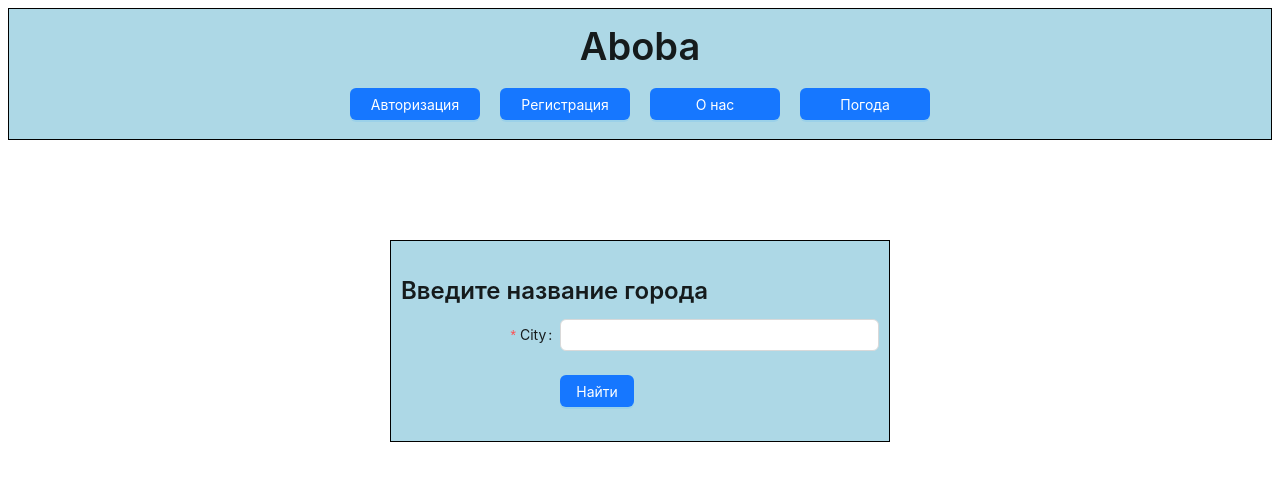
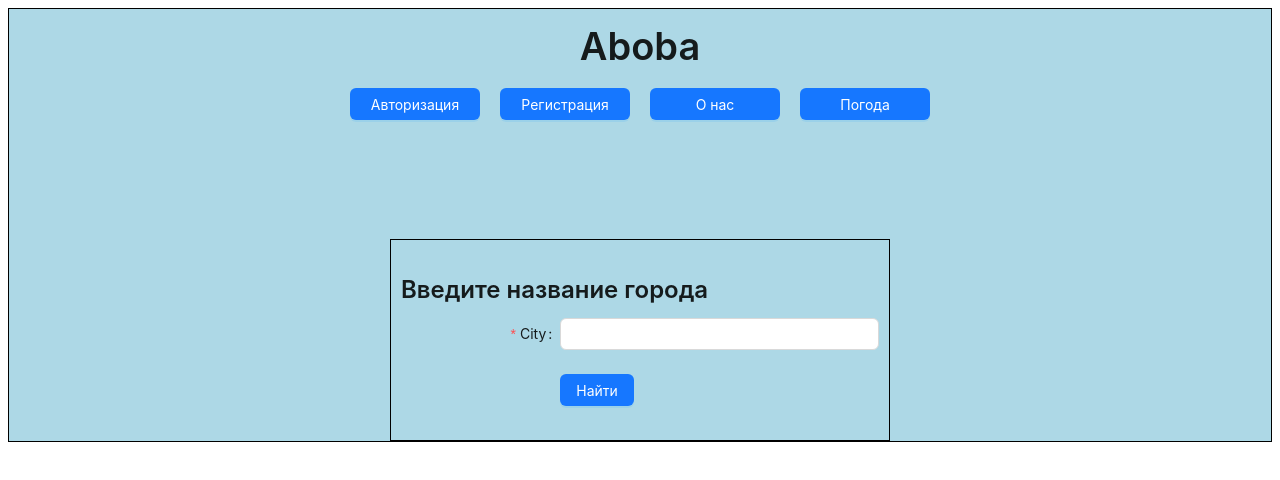
Before and after one commit to G3KT4R/first_attestat, a React (Create React App) app: page /weather in a window 1280 px wide. Shown: the top 480 px of the page. Built offline with nearby package versions, Linux system fonts and the light colour scheme.

Commit message:
fix: text

```diff
--- a/src/components/App/App.js
+++ b/src/components/App/App.js
@@ -4,9 +4,11 @@ import { RegistrationPage } from "../../pages/RegistrationPage/RegistrationPage"
 import { WeatherPage } from "../../pages/WeatherPage/WeatherPage";
 import { AboutUsPage } from "../../pages/AboutUsPage/AboutUsPage";
 import { ErrorPage } from "../../pages/ErrorPage/ErrorPage";
+import Styles from "./app.module.css";
 
 export const App = () => {
   return (
+    <div className={Styles.wrapper}>
       <BrowserRouter>
         <Routes>
           <Route path="/" element={<LoginPage />} />
@@ -16,6 +18,7 @@ export const App = () => {
           <Route path="*" element={<ErrorPage />} />
         </Routes>
       </BrowserRouter>
+    </div>
   );
 };
 
--- a/src/components/App/app.module.css
+++ b/src/components/App/app.module.css
@@ -1,4 +1,5 @@
 .wrapper {
   background-color: lightblue;
   border: 1px solid black;
+  font-family: "Franklin Gothic Medium", "Arial Narrow", Arial, sans-serif;
 }
--- a/src/components/Header/header.module.css
+++ b/src/components/Header/header.module.css
@@ -1,7 +1,7 @@
 .wrapper {
   width: auto;
   height: 100px;
-  border: 1px solid black;
+  /* border: 1px solid black; */
   display: flex;
   flex-direction: column;
   align-items: center;
--- a/src/pages/WeatherPage/WeatherPage.js
+++ b/src/pages/WeatherPage/WeatherPage.js
@@ -121,8 +121,8 @@ export const WeatherPage = () => {
       {cityInfo && (
         <div className={Styles.out}>
           <div>Название города: {cityInfo.location.name}</div>
-          <div>Местное время: {cityInfo.location.localtime}</div>
-          <div>Температуа, С: {cityInfo.current.temp_c}</div>
+          <div>Дата и время: {cityInfo.location.localtime}</div>
+          <div>Температура, С: {cityInfo.current.temp_c}</div>
           <div>Скорость ветра, км/ч: {cityInfo.current.gust_kph}</div>
         </div>
       )}
```
Lines whose indentation alone changed are shown as unchanged.
